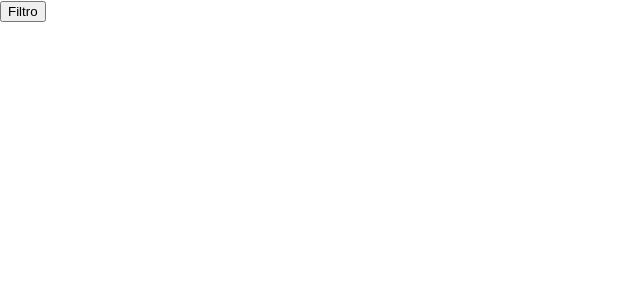
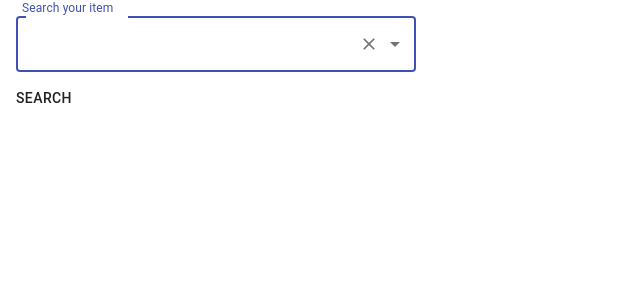
Before and after one commit to wenked/loadeddice, a React (Create React App) app: page / in a window 1280 px wide. Shown: the top 300 px of the page, without its empty margins (0-640 px from the left). Built offline with nearby package versions, Linux system fonts and the light colour scheme.

Commit message:
odds table e searchbar

```diff
--- a/package.json
+++ b/package.json
@@ -3,6 +3,9 @@
   "version": "0.1.0",
   "private": true,
   "dependencies": {
+    "@material-ui/core": "^4.11.3",
+    "@material-ui/icons": "^4.11.2",
+    "@material-ui/lab": "^4.0.0-alpha.57",
     "@testing-library/jest-dom": "^5.11.4",
     "@testing-library/react": "^11.1.0",
     "@testing-library/user-event": "^12.1.10",
@@ -13,6 +16,7 @@
     "@types/react": "^17.0.0",
     "@types/react-dom": "^17.0.0",
     "chance": "^1.1.7",
+    "fontsource-roboto": "^4.0.0",
     "lodash": "^4.17.20",
     "react": "^17.0.1",
     "react-dom": "^17.0.1",
--- a/src/App.tsx
+++ b/src/App.tsx
@@ -1,154 +1,78 @@
 import React from 'react';
-import {Champion, champions} from './utils/champions'
+import {champions} from './utils/champions'
+import {getOddsOfDesiredChamps, loadedDiceOdds} from './utils/getOdds'
+import TextField from '@material-ui/core/TextField';
+import { Autocomplete } from '@material-ui/lab';
+import { createStyles, makeStyles, Theme } from '@material-ui/core/styles';
+import { Button } from '@material-ui/core';
+import OddsTable from './components/OddsTable';
 
-import {getOddsOfDesiredChamps} from './utils/getOdds'
-
-/*
-interface loadedDiceOdds {
-  champion: String,
-  level_1: Number,
-  level_2: Number,
-  level_3: Number,
-  level_4: Number,
-  level_5: Number,
-  level_6: Number,
-  level_7: Number,
-  level_8: Number,
-  level_9: Number,
-}
-
-const LevelOdds = [[1,0,0,0,0],[1,0,0,0,0],[0.75,0.25,0,0,0],[0.55,0.30,0.15,0,0],[0.45,0.33,0.20,0.02,0],[0.35,0.35,0.25,0.05,0],[0.22,0.35,0.30,0.12,0.01],[15,25,35,20,5],[10,15,30,30,15]]
+const useStyles = makeStyles((theme: Theme) =>
+	createStyles({
+		root: {
+			'& .MuiInputBase-root': {
+				margin: theme.spacing(1),
+				width: 400,
+				[theme.breakpoints.down('sm')]: {
+					width: 300,
+				},
+			},
+		},
+	})
+);
 
 
-const desiredChamp = champions.filter(x => x.name === 'Swain')
+const App:React.FC = () => {
+ const [champs,setChamps] = React.useState<String | null>('');
+ const [search, setSearch] = React.useState<String | null>('');
 
-const getUnitsWithSameTraits = (unit: String):Champion[] => {
+ const [odds,setOdds] = React.useState<loadedDiceOdds[]>()
+ const classes = useStyles();
 
-  const UnitWithTrait = champions.filter((champ) =>
-    champ.name === unit
-  )
-
-
-
-  let unitswithsametrait:Champion[][] = []
-  UnitWithTrait[0].traits.forEach((trait) => {
-    const champs = champions.filter((x) => x.traits.includes(trait))
-
-    console.log(champs)
-
-    unitswithsametrait.push(champs)
-    console.log(unitswithsametrait)
-
-
-
+const championsNameArray = champions.map(champ => {
+  return champ.name
 })
 
+const handleChange = (event: React.FormEvent<HTMLFormElement>) => {
+  event.preventDefault()
+  setChamps(search)
+  if(search !== null) {
+    setOdds(getOddsOfDesiredChamps(search))
 
-  console.log('último console.log',_.flatten(unitswithsametrait))
-  return _.uniq(_.flatten(unitswithsametrait))
+    console.log(odds)
   }
 
 
-const iterateWithChampsWithSameTrait = (ChampsWithSameTrait:Champion[],desiredChamp:Champion) => {
-  console.log('estou aqui')
-  let champOddsArray: loadedDiceOdds[] = []
-
-   ChampsWithSameTrait.forEach((champ) => {
-
-    const champs =_.groupBy(getUnitsWithSameTraits(champ.name),'cost')
-    console.log(champs,'champs')
-    const getCosts = Object.keys(champs)
-    console.log(getCosts)
-    let oddsArray:Number[] = []
-    LevelOdds.forEach((level,i) => {
-      console.log('teste')
-        getCosts.forEach(cost => {
-        if(Number(cost) === desiredChamp.cost) {
-          let champOdds:loadedDiceOdds = {
-            champion:'',
-            level_1:1,
-            level_2:2,
-            level_3:3,
-            level_4:3,
-            level_5:5,
-            level_6:5,
-            level_7:1,
-            level_8:1,
-            level_9:1
 }
-
-          console.log('estou aquii')
-          let odds = level[Number(desiredChamp.cost) - 1]/champs[Number(desiredChamp.cost)].length
-
-          console.log(odds,champ.name)
-          oddsArray.push(odds)
-          console.log(oddsArray)
-          if(oddsArray.length === 9){
-            champOdds.champion = champ.name
-            champOdds.level_1 = oddsArray[0]
-            champOdds.level_2 = oddsArray[1]
-            champOdds.level_3 = oddsArray[2]
-            champOdds.level_4 = oddsArray[3]
-            champOdds.level_5 = oddsArray[4]
-            champOdds.level_6 = oddsArray[5]
-            champOdds.level_7 = oddsArray[6]
-            champOdds.level_8 = oddsArray[7]
-            champOdds.level_9 = oddsArray[8]
-
-            champOddsArray.push(champOdds)
-          }
-        }
-
-
-      })
-
-    })
-
-    console.log(oddsArray,'oddsarray')
-    console.log(champOddsArray)
-
-
-  })
-  return champOddsArray
-}
- */
-
-
-const App:React.FC = () => {
- const [champs,setChamps] = React.useState('')
- const [names,setNames] = React.useState<Champion[]>()
-
-
-
+const onChangeHandler = ( event: React.ChangeEvent<{}>, newValue:String | null)=> {
+  setSearch(newValue);
+};
 
   return (
     <div>
-      <button onClick={() => {
-        console.log(champions.filter((champ) => champ.traits.includes('Elderwood')))
-        const filterChamp = champions.filter((champ) => champ.traits.includes('Dragonsoul'))
-        //const teste = getUnitsWithSameTraits('Swain')
-        //console.log(teste)
-
-       getOddsOfDesiredChamps('Talon')
-
-        setNames(filterChamp)
-        setChamps(JSON.stringify(filterChamp,null,2))
-
-      }
-      }>Filtro </button>
-      <h1>{champs}</h1>
+     <form onSubmit={handleChange}>
+     <Autocomplete
+						onChange={onChangeHandler}
+						value={champs}
+						id='searchbox'
+						options={championsNameArray}
+						getOptionSelected={(opt, val) => opt === val}
+						renderInput={(params) => (
+							<TextField
+								{...params}
+								className={classes.root}
+								label='Search your item'
+								variant='outlined'
+								type='search'
+								autoFocus
+							/>
+						)}
+					/>
+          <Button type='submit'>Search</Button>
+     </form>
 
 
-      {names?.map((champ,i) => {
-        return (<><h2 key={i}>{champ.name}</h2>
-          <h3>{champ.traits.map((traits) => {
-            return <p>{traits}</p>
-          })}</h3>
-        </>
-          )
-      })}
-
-
+     {odds && <OddsTable  odds={odds}/>}
 
     </div>
   );
--- /dev/null
+++ b/src/components/OddsTable.tsx
@@ -0,0 +1,69 @@
+import React from 'react'
+import { makeStyles } from '@material-ui/core/styles';
+import Table from '@material-ui/core/Table';
+import TableBody from '@material-ui/core/TableBody';
+import TableCell from '@material-ui/core/TableCell';
+import TableContainer from '@material-ui/core/TableContainer';
+import TableHead from '@material-ui/core/TableHead';
+import TableRow from '@material-ui/core/TableRow';
+import { loadedDiceOdds } from '../utils/getOdds';
+import Paper from '@material-ui/core/Paper';
+
+const useStyles = makeStyles({
+    table: {
+      minWidth: 650,
+    },
+  });
+
+interface oddsTableProps {
+    odds: loadedDiceOdds[]
+}
+
+
+
+const OddsTable:React.FC<oddsTableProps> = ({odds}) => {
+    const classes = useStyles();
+
+    return <div>
+        <TableContainer component={Paper}>
+            <Table className={classes.table} aria-label="simple table">
+                <TableHead>
+                    <TableRow>
+                        <TableCell>Champion</TableCell>
+                        <TableCell align="right">Level 1</TableCell>
+                        <TableCell align="right">Level 2</TableCell>
+                        <TableCell align="right">Level 3</TableCell>
+                        <TableCell align="right">Level 4</TableCell>
+                        <TableCell align="right">Level 5</TableCell>
+                        <TableCell align="right">Level 6</TableCell>
+                        <TableCell align="right">Level 7</TableCell>
+                        <TableCell align="right">Level 8</TableCell>
+                        <TableCell align="right">Level 9</TableCell>
+                    </TableRow>
+                </TableHead>
+                <TableBody>
+                    {odds.map((champion,i) => (
+                        <TableRow key={i}>
+                              <TableCell component="th" scope="row">
+                                {champion.champion}
+                                </TableCell>
+                                <TableCell align="right">{champion.level_1.toFixed(3)}</TableCell>
+                                <TableCell align="right">{champion.level_2.toFixed(3)}</TableCell>
+                                <TableCell align="right">{champion.level_3.toFixed(3)}</TableCell>
+                                <TableCell align="right">{champion.level_4.toFixed(3)}</TableCell>
+                                <TableCell align="right">{champion.level_5.toFixed(3)}</TableCell>
+                                <TableCell align="right">{champion.level_6.toFixed(3)}</TableCell>
+                                <TableCell align="right">{champion.level_7.toFixed(3)}</TableCell>
+                                <TableCell align="right">{champion.level_8.toFixed(3)}</TableCell>
+                                <TableCell align="right">{champion.level_9.toFixed(3)}</TableCell>
+
+                        </TableRow>
+                    ))}
+                </TableBody>
+            </Table>
+        </TableContainer>
+    </div>
+}
+
+
+export default OddsTable;
--- a/src/index.css
+++ b/src/index.css
@@ -1,5 +1,5 @@
 body {
-	margin: 0;
+	margin: 1;
 	font-family: -apple-system, BlinkMacSystemFont, 'Segoe UI', 'Roboto', 'Oxygen',
 		'Ubuntu', 'Cantarell', 'Fira Sans', 'Droid Sans', 'Helvetica Neue',
 		sans-serif;
@@ -15,3 +15,7 @@ code {
 h3 {
 	color: blueviolet;
 }
+
+form {
+	margin-top: auto;
+}
```
Also changed, not shown: src/utils/getOdds.ts (+8 -12 lines), 1 other file (tests, documents, lock files or other folders). Lines whose indentation alone changed are shown as unchanged.
